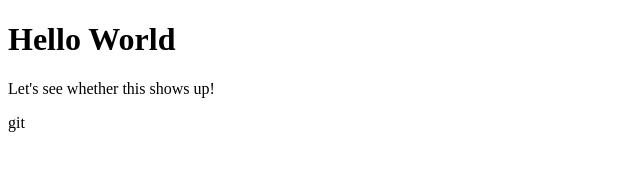
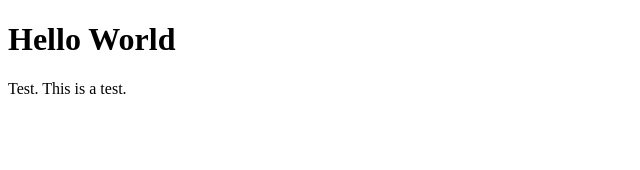
Before and after one commit to KatMachine/KatMachine.github.io, a plain HTML site: page index.html in a window 1280 px wide. Shown: the whole page, without its empty margins (0-640 px from the left). Drawn offline with Linux system fonts and the light colour scheme.

Commit message:
update 2

```diff
--- a/index.html
+++ b/index.html
@@ -2,7 +2,7 @@
 <html>
     <body>
         <h1>Hello World</h1>
-        <p>Let's see whether this shows up!</p>
+        <p>Test. This is a test.</p>
     </body>
 
-</html>git
+</html>
```
